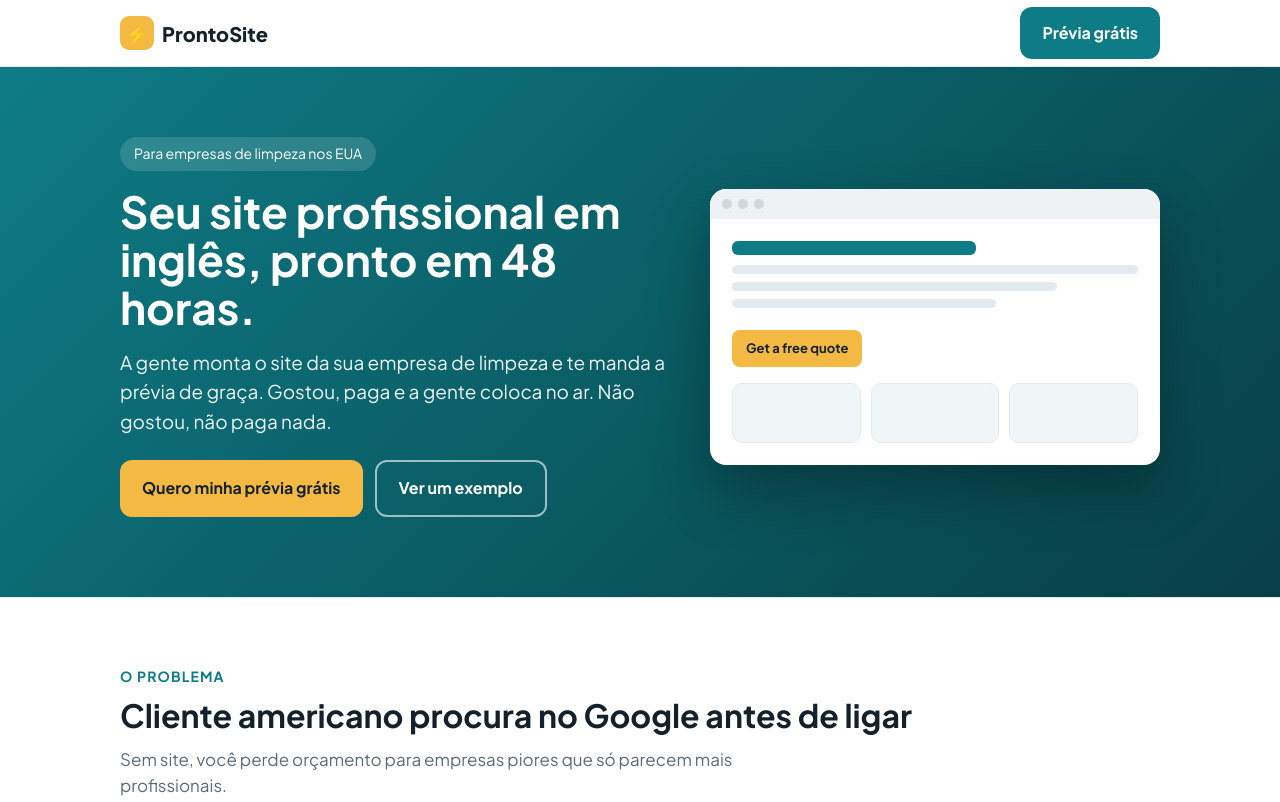
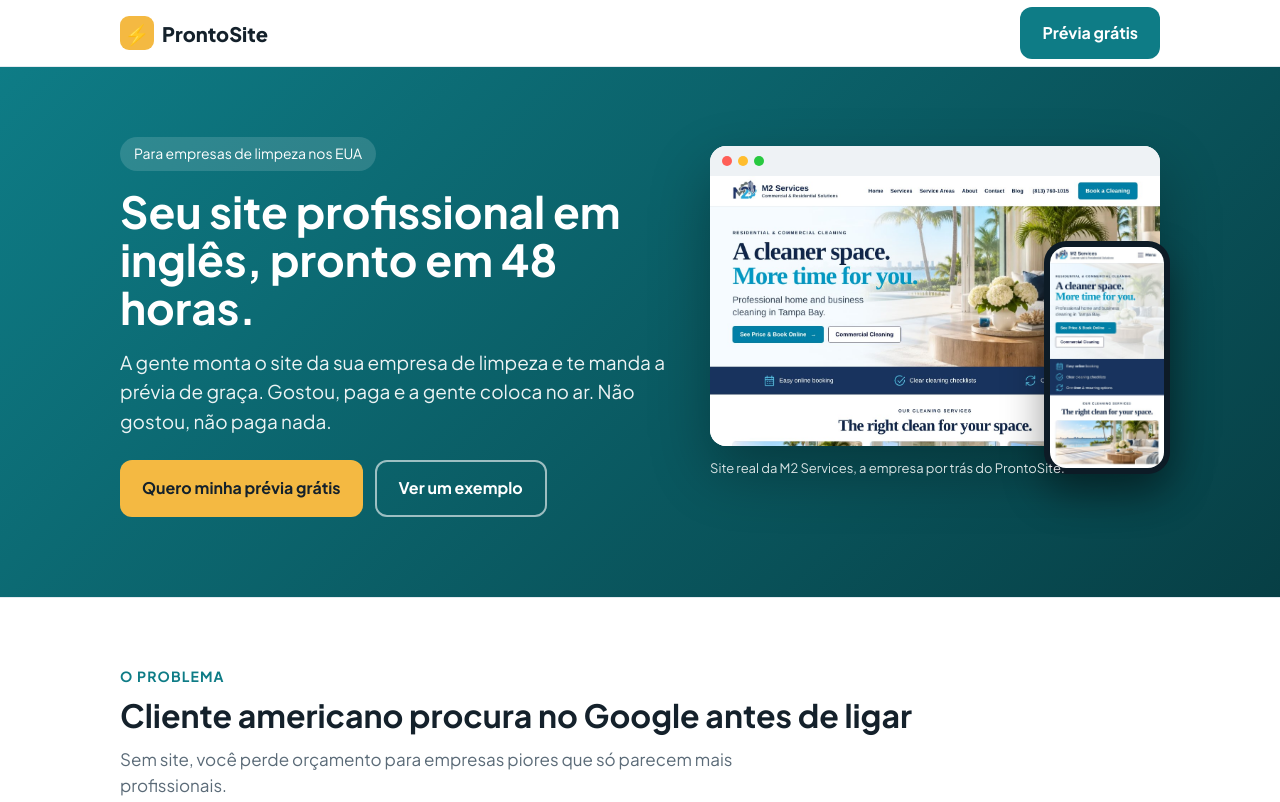
Before and after one commit to maurodemattos2-commits/prontosite, a plain HTML site: page index.html in a window 1280 px wide. Shown: the top 802 px of the page. Drawn offline with Linux system fonts and the light colour scheme.

Commit message:
Sales page: show the real M2 Services site in the hero
Co-Authored-By: Claude Opus 5.5 <noreply@anthropic.com>

```diff
--- a/index.html
+++ b/index.html
@@ -31,6 +31,12 @@ h1{font-size:44px;line-height:1.1;margin-bottom:16px}
 .mock{background:#fff;border-radius:16px;box-shadow:0 25px 60px rgba(0,0,0,.3);overflow:hidden;color:var(--ink)}
 .mock .bar{background:#eef2f5;padding:10px 12px;display:flex;gap:6px}
 .mock .bar span{width:10px;height:10px;border-radius:50%;background:#cfd8df}
+.show{position:relative;margin:0;padding-bottom:30px}
+.show .mock img{display:block;width:100%;height:auto}
+.show .phone{position:absolute;right:-10px;bottom:34px;width:28%;background:#0d1b26;border-radius:22px;padding:6px;box-shadow:0 20px 40px rgba(0,0,0,.4)}
+.show .phone img{display:block;width:100%;height:auto;border-radius:16px}
+.show figcaption{font-size:13px;opacity:.85;margin-top:12px}
+
 .mock .scr{padding:22px}
 .mock .h{height:14px;background:var(--p);border-radius:6px;width:60%;margin-bottom:10px}
 .mock .l{height:9px;background:#e3eaf0;border-radius:5px;margin-bottom:8px}
@@ -70,7 +76,7 @@ h2{font-size:32px;line-height:1.2;margin-bottom:12px}
 .faq summary{font-weight:700;cursor:pointer}
 .faq p{color:var(--mut);margin-top:10px}
 footer{padding:36px 0 60px;text-align:center;color:var(--mut);font-size:14px}
-@media (max-width:860px){.hero .grid,.g3,.prices,.pain ul{grid-template-columns:1fr}h1{font-size:33px}section{padding:52px 0}}
+@media (max-width:860px){.show .phone{right:0;width:30%}.hero .grid,.g3,.prices,.pain ul{grid-template-columns:1fr}h1{font-size:33px}section{padding:52px 0}}
 </style>
 </head>
 <body>
@@ -89,10 +95,11 @@ footer{padding:36px 0 60px;text-align:center;color:var(--mut);font-size:14px}
       <a class="btn line" href="p/demo/" style="background:transparent;color:#fff;border-color:rgba(255,255,255,.6)">Ver um exemplo</a>
     </div>
   </div>
-  <div class="mock" aria-hidden="true"><div class="bar"><span></span><span></span><span></span></div>
-    <div class="scr"><div class="h"></div><div class="l"></div><div class="l" style="width:80%"></div><div class="l" style="width:65%"></div>
-    <span class="c">Get a free quote</span>
-    <div class="row"><div class="b"></div><div class="b"></div><div class="b"></div></div></div></div>
+  <figure class="show">
+    <div class="mock"><div class="bar"><span style="background:#ff5f57"></span><span style="background:#ffbd2e"></span><span style="background:#28c940"></span></div><img src="assets/m2-desktop.jpg" alt="Site da M2 Services no computador" width="1265" height="760"></div>
+    <div class="phone"><img src="assets/m2-celular.jpg" alt="Site da M2 Services no celular" width="485" height="940"></div>
+    <figcaption>Site real da M2 Services, a empresa por trás do ProntoSite.</figcaption>
+  </figure>
 </div></div>
 
 <section class="pain"><div class="wrap">
```
Also changed, not shown: assets/m2-celular.jpg (added), assets/m2-desktop.jpg (added).
